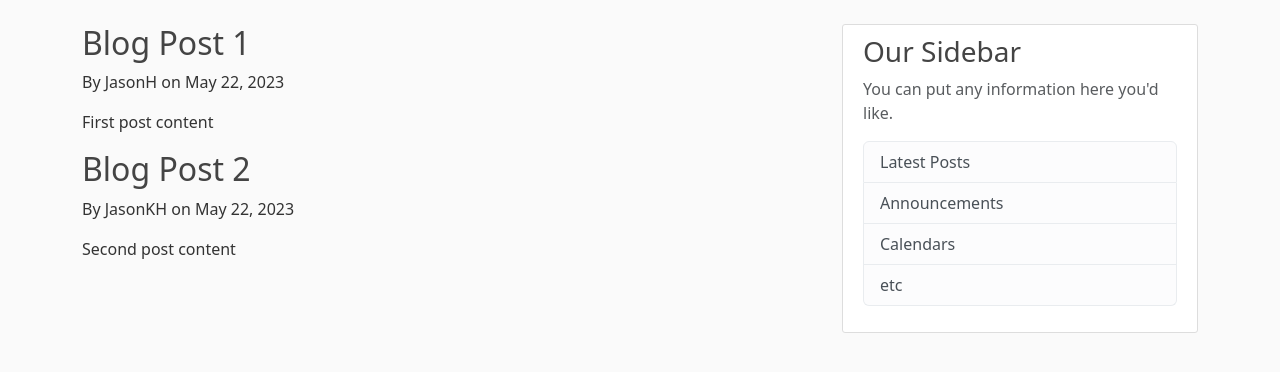
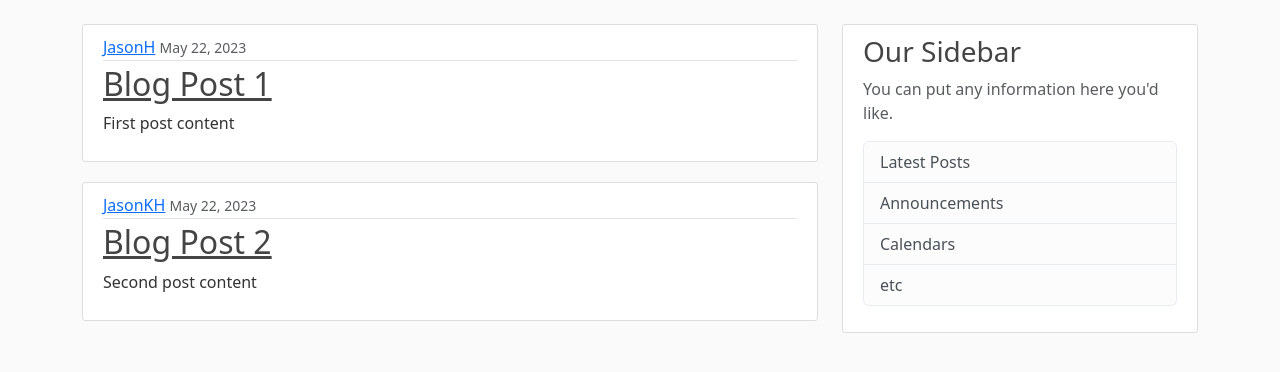
Before and after one commit to Jkhall81/Django_Blog, a Django app: page / in a window 1280 px wide. Shown: the part 56-428 px from the top of the page. Run offline with Django 4.2, Linux system fonts and the light colour scheme.

Commit message:
added html for the blog posts in home.html template, also set up django blog, home, and about links.

```diff
--- a/blog/templates/blog/base.html
+++ b/blog/templates/blog/base.html
@@ -19,24 +19,24 @@
     <header class="site-header">
         <nav class="navbar navbar-expand-md navbar-dark bg-steel fixed-top">
             <div class="container">
-                <a class="navbar-brand mr-4" href="/">Django Blog</a>
+                <a class="navbar-brand mr-4" href="{% url 'blog-home' %}">Django Blog</a>
                 <button class="navbar-toggler" type="button" data-toggle="collapse" data-target="#navbarToggle" aria-controls="navbarToggle" aria-expanded="false" aria-label="Toggle navigation">
                 <span class="navbar-toggler-icon"></span>
                 </button>
              <div class="collapse navbar-collapse" id="navbarToggle">
                 <div class="navbar-nav mr-auto">
-                    <a class="nav-item nav-link" href="/">Home</a>
-                    <a class="nav-item nav-link" href="/about">About</a>
+                    <a class="nav-item nav-link" href="{% url 'blog-home' %}">Home</a>
+                    <a class="nav-item nav-link" href="{% url 'blog-about' %}">About</a>
                 </div>
-        <!-- Navbar Right Side -->
+                <!-- Navbar Right Side -->
                 <div class="navbar-nav">
                     <a class="nav-item nav-link" href="#">Login</a>
                     <a class="nav-item nav-link" href="#">Register</a>
                 </div>
             </div>
             </div>
-    </nav>
-</header>
+        </nav>
+    </header>
     <main role="main" class="container">
   <div class="row">
     <div class="col-md-8">
--- a/blog/templates/blog/home.html
+++ b/blog/templates/blog/home.html
@@ -1,8 +1,15 @@
 {% extends 'blog/base.html' %}
 {% block content %}
     {% for post in posts %}
-        <h2>{{ post.title }}</h2>
-        <p>By {{ post.author }} on {{ post.date_posted }}</p>
-        <p>{{ post.content }}</p>
+        <article class="media content-section">
+          <div class="media-body">
+            <div class="article-metadata">
+              <a class="mr-2" href="#">{{ post.author }}</a>
+              <small class="text-muted">{{ post.date_posted }}</small>
+            </div>
+            <h2><a class="article-title" href="#">{{ post.title }}</a></h2>
+            <p class="article-content">{{ post.content }}</p>
+          </div>
+        </article>
     {% endfor %}
 {% endblock content %}
```
